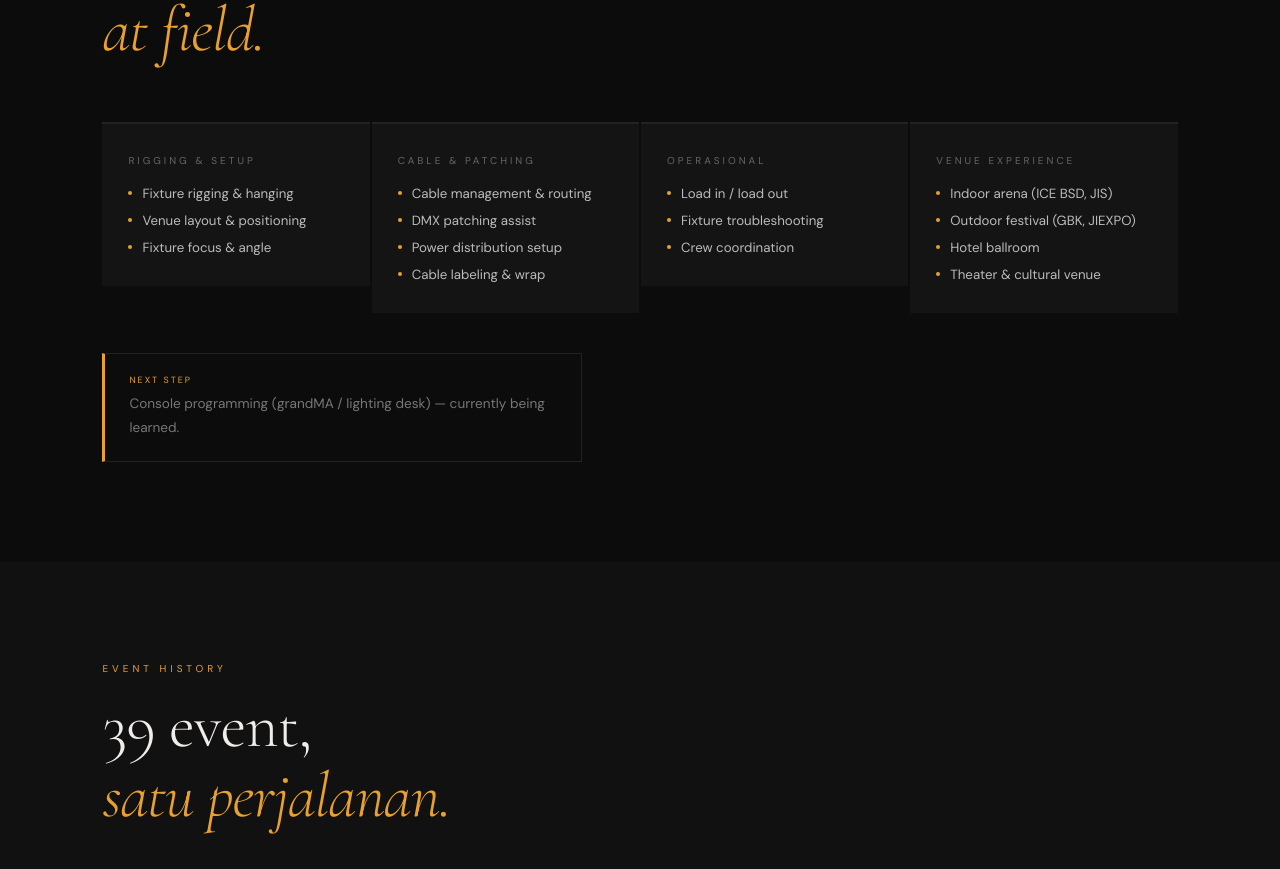
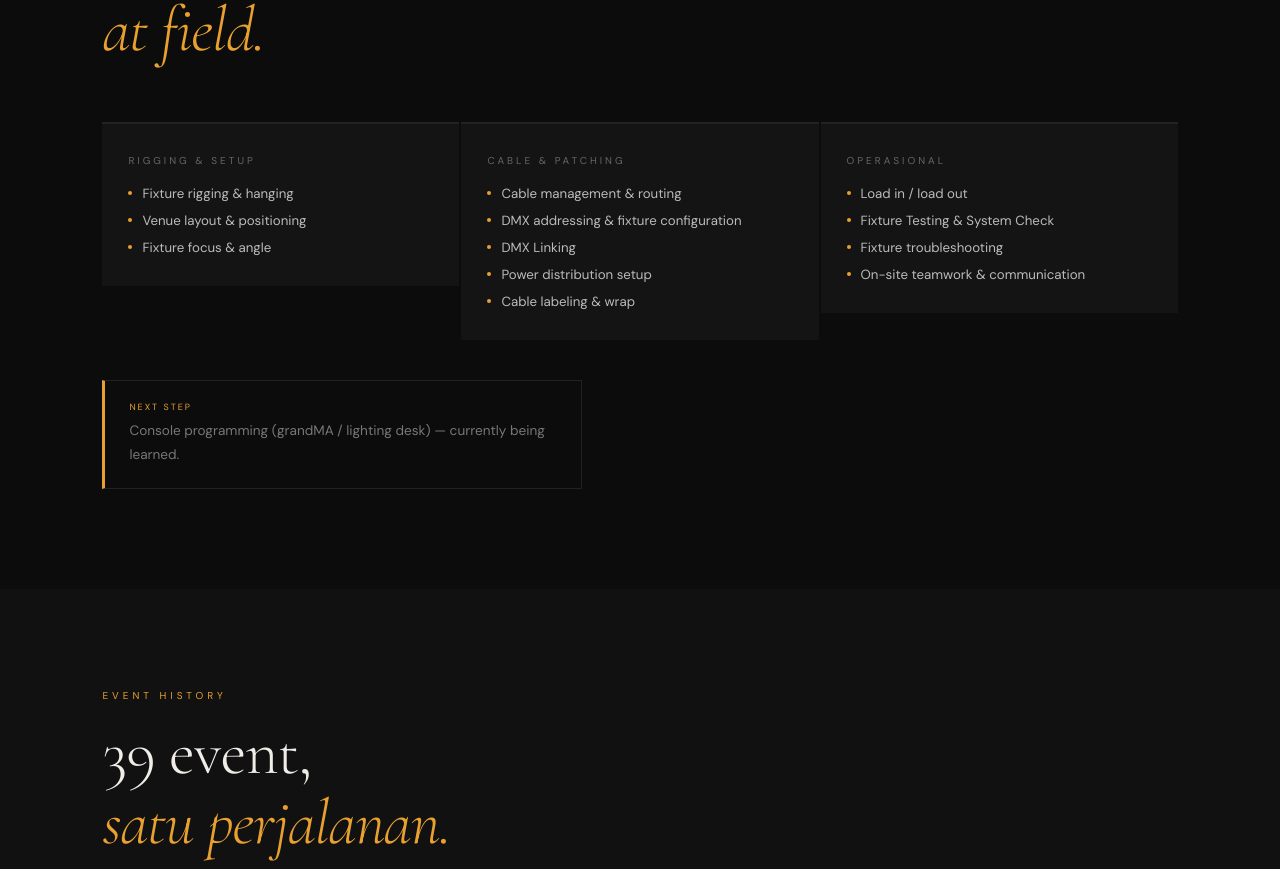
Before and after one commit to A-ksara/Xsaaa, a React (Vite) app: page / in a window 1280 px wide. Shown: the part 1993-2862 px from the top of the page. Built offline with nearby package versions, Linux system fonts and the light colour scheme.

Commit message:
Update App.jsx

```diff
--- a/src/App.jsx
+++ b/src/App.jsx
@@ -15,9 +15,8 @@ Selected productions include performances and events featuring WayV, SEVENTEEN,
 
 const skills = [
   { cat: "Rigging & Setup", items: ["Fixture rigging & hanging", "Venue layout & positioning", "Fixture focus & angle"] },
-  { cat: "Cable & Patching", items: ["Cable management & routing", "DMX patching assist", "Power distribution setup", "Cable labeling & wrap"] },
-  { cat: "Operasional", items: ["Load in / load out", "Fixture troubleshooting", "Crew coordination"] },
-  { cat: "Venue Experience", items: ["Indoor arena (ICE BSD, JIS)", "Outdoor festival (GBK, JIEXPO)", "Hotel ballroom", "Theater & cultural venue"] },
+  { cat: "Cable & Patching", items: ["Cable management & routing", "DMX addressing & fixture configuration", "DMX Linking", "Power distribution setup", "Cable labeling & wrap"] },
+  { cat: "Operasional", items: ["Load in / load out", "Fixture Testing & System Check", "Fixture troubleshooting", "On-site teamwork & communication"] },
 ];
 
 const events = [
```
